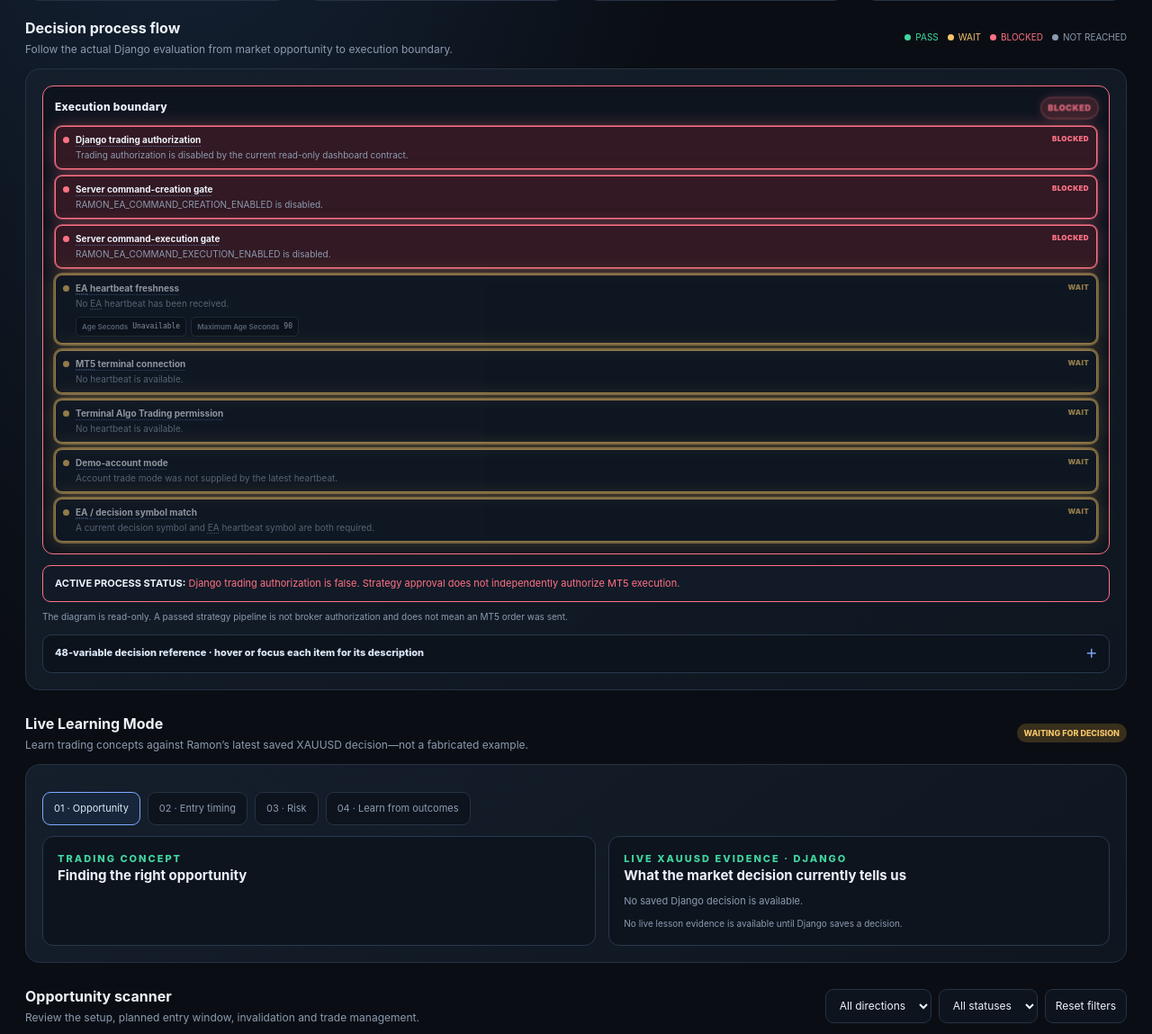
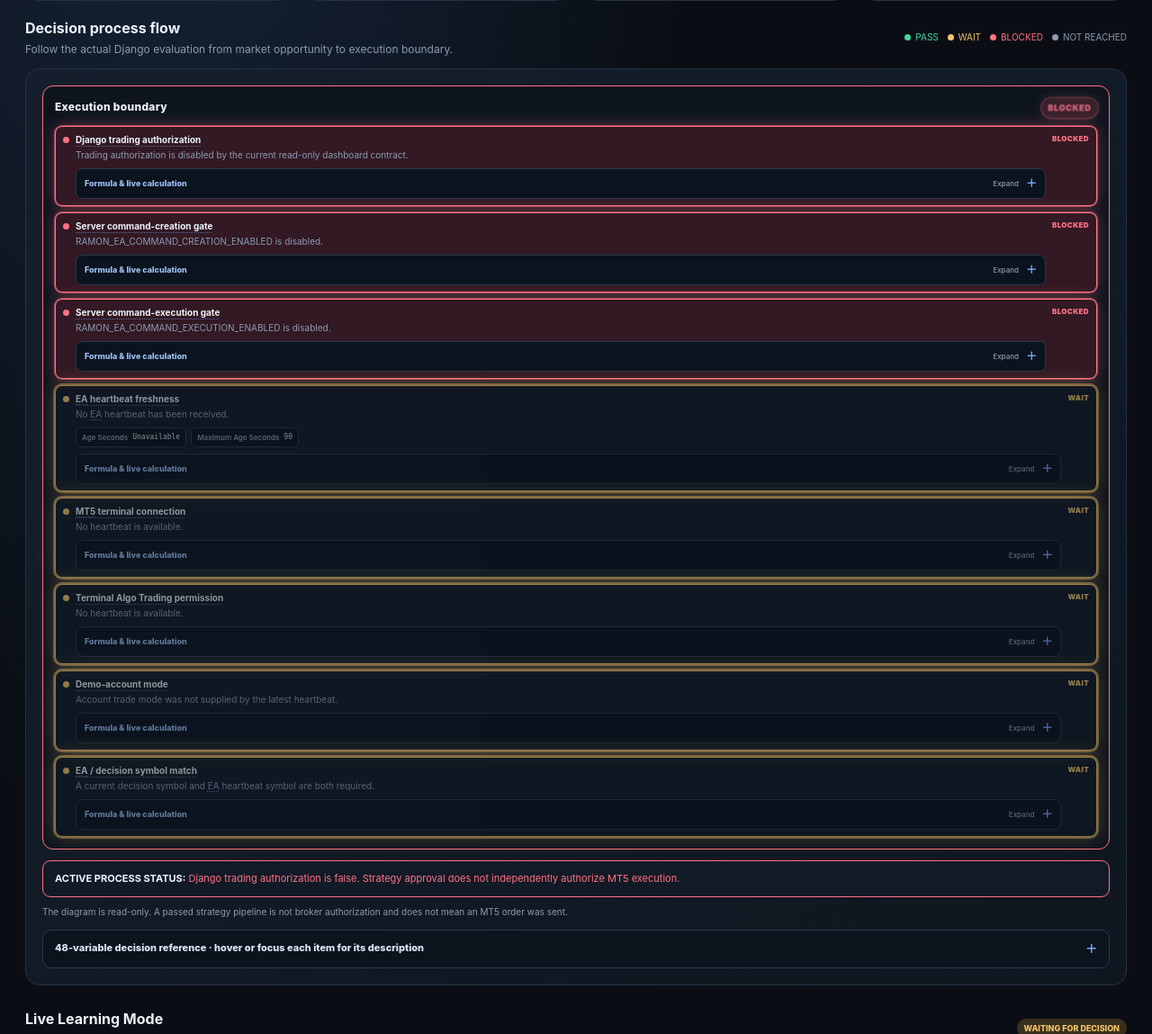
Before and after one commit to amiradmin/ramon-ai-trader, a Django app: template backend/django_bridge/ea_bridge/templates/ea_bridge/ramon_opportunity_risk_dashboard.html in a window 1280 px wide. Shown: the part 388-1537 px from the top of the page at 90% size. Run offline with Django 5.2, Linux system fonts and the light colour scheme; the template is opened without the code that fills it, so the values that code supplies are empty.

Commit message:
feat(dashboard): restore expandable condition calculations

```diff
--- a/backend/django_bridge/ea_bridge/templates/ea_bridge/ramon_opportunity_risk_dashboard.html
+++ b/backend/django_bridge/ea_bridge/templates/ea_bridge/ramon_opportunity_risk_dashboard.html
@@ -46,6 +46,25 @@
 .flow-metrics b{font-size:8px;color:var(--muted);font-weight:600}
 .flow-metrics code{font-size:8px;color:#dce8f8;overflow-wrap:anywhere}
 .flow-check.pass em{color:var(--green)}.flow-check.wait em{color:var(--amber)}.flow-check.blocked em{color:var(--red)}
+.flow-check-details{grid-column:2 / 4;margin-top:7px;border:1px solid #29384c;border-radius:7px;background:#0b131e;min-width:0}
+.flow-check-details>summary{display:flex;justify-content:space-between;align-items:center;gap:8px;padding:7px 9px;cursor:pointer;list-style:none;color:#9fc0f5;font-size:9px;font-weight:800}
+.flow-check-details>summary::-webkit-details-marker{display:none}
+.flow-check-details>summary:after{content:"＋";color:var(--blue);font-size:12px}
+.flow-check-details[open]>summary:after{content:"−"}
+.flow-check-details>summary span{margin-left:auto;color:var(--muted);font-size:8px;font-weight:500}
+.flow-check-detail-content{padding:0 9px 9px;min-width:0}
+.flow-check-detail-content .math-label{display:block;margin:8px 0 4px;color:var(--muted);font-size:8px;letter-spacing:.5px;text-transform:uppercase}
+.flow-formula{display:block;padding:8px;border-radius:6px;background:#111d2b;color:#dce8f8;font:10px/1.55 ui-monospace,SFMono-Regular,Consolas,monospace;white-space:pre-wrap;overflow-wrap:anywhere}
+.flow-unavailable{margin:4px 0;color:var(--amber);font-size:9px}
+.flow-detail-grid{display:grid;grid-template-columns:repeat(2,minmax(0,1fr));gap:5px}
+.flow-detail-cell{display:flex;justify-content:space-between;align-items:flex-start;gap:8px;min-width:0;padding:6px 7px;border:1px solid #26364a;border-radius:5px;background:#111a26}
+.flow-detail-cell span{color:var(--muted);font-size:8px;overflow-wrap:anywhere}
+.flow-detail-cell code{color:#dce8f8;font-size:9px;text-align:right;overflow-wrap:anywhere;white-space:pre-wrap}
+.flow-calculation-result{display:flex;justify-content:space-between;gap:10px;margin-top:7px;padding:8px;border:1px solid #34445a;border-radius:6px;background:#111a26}
+.flow-calculation-result span{color:var(--muted);font-size:9px}
+.flow-calculation-result strong{color:var(--green);font-size:10px;text-align:right;overflow-wrap:anywhere}
+.flow-calculation-note{margin:8px 0 0;color:var(--muted);font-size:8px;line-height:1.5}
+@media(max-width:620px){.flow-detail-grid{grid-template-columns:1fr}}
 .flow-math{grid-column:2 / 4;margin-top:5px;padding:7px 8px;border-left:2px solid #40536d;background:#0c1420;border-radius:0 6px 6px 0;min-width:0}
 .flow-math .math-label{display:block;color:var(--muted);font-size:8px;letter-spacing:.55px;text-transform:uppercase;margin:2px 0}
 .flow-math code{display:block;color:#dce8f8;font:10px/1.55 ui-monospace,SFMono-Regular,Consolas,monospace;white-space:normal;overflow-wrap:anywhere}
@@ -386,6 +405,60 @@ function flowMetricsMarkup(metrics) {
     '<span><b>' + esc(prettyCheck(key)) + '</b><code>' + esc(flowValue(value)) + '</code></span>'
   ).join("") + '</div>';
 }
+function flowDetailText(value) {
+  if (value === null || value === undefined || value === "") return "Unavailable";
+  if (typeof value === "object") return JSON.stringify(value, null, 2);
+  return String(value);
+}
+function flowDetailRows(source, prefix = "", depth = 0, rows = []) {
+  if (source === null || source === undefined || depth > 3) return rows;
+  if (Array.isArray(source)) {
+    source.forEach((value, index) => flowDetailRows(value, prefix ? prefix + "[" + index + "]" : "[" + index + "]", depth + 1, rows));
+  } else if (typeof source === "object") {
+    for (const [key, value] of Object.entries(source)) {
+      const name = prefix ? prefix + " · " + prettyCheck(key) : prettyCheck(key);
+      if (value !== null && typeof value === "object") flowDetailRows(value, name, depth + 1, rows);
+      else rows.push([name, flowDetailText(value)]);
+    }
+  } else {
+    rows.push([prefix || "Value", flowDetailText(source)]);
+  }
+  return rows;
+}
+function flowCheckCalculationMarkup(check, state, detail) {
+  const calculation = check.calculation && typeof check.calculation === "object" ? check.calculation : {};
+  const formula = check.formula ?? calculation.formula ?? check.expression ?? check.rule ?? check.condition_formula;
+  const inputs = check.inputs ?? calculation.inputs ?? check.metrics ?? check.values;
+  const result = calculation.result ?? check.calculated_value ?? check.result ?? check.actual ?? check.value;
+  const rows = flowDetailRows(inputs);
+  const extra = {};
+  for (const [key, value] of Object.entries(calculation)) {
+    if (!["formula", "inputs", "result"].includes(key)) extra[key] = value;
+  }
+  const extraRows = flowDetailRows(extra);
+  const hasFormula = formula !== undefined && formula !== null && formula !== "";
+  const formulaMarkup = hasFormula
+    ? '<code class="flow-formula">' + esc(flowDetailText(formula)) + '</code>'
+    : '<p class="flow-unavailable">Formula was not included in the Django response for this condition.</p>';
+  const inputMarkup = rows.length
+    ? '<div class="flow-detail-grid">' + rows.map(([name, value]) =>
+        '<div class="flow-detail-cell"><span>' + esc(name) + '</span><code>' + esc(value) + '</code></div>'
+      ).join("") + '</div>'
+    : '<p class="flow-unavailable">No calculation inputs or live metrics were supplied.</p>';
+  const resultMarkup = result !== undefined
+    ? '<div class="flow-calculation-result"><span>Calculated result</span><strong>' + esc(flowDetailText(result)) + '</strong></div>'
+    : '<div class="flow-calculation-result"><span>Django condition verdict</span><strong>' + esc(state.toUpperCase()) + '</strong></div>';
+  const extraMarkup = extraRows.length
+    ? '<span class="math-label">Additional calculation details</span><div class="flow-detail-grid">' + extraRows.map(([name, value]) =>
+        '<div class="flow-detail-cell"><span>' + esc(name) + '</span><code>' + esc(value) + '</code></div>'
+      ).join("") + '</div>' : "";
+  return '<details class="flow-check-details"><summary>Formula &amp; live calculation <span>Expand</span></summary>' +
+    '<div class="flow-check-detail-content"><span class="math-label">Formula / rule</span>' + formulaMarkup +
+    '<span class="math-label">Live inputs supplied by Django</span>' + inputMarkup +
+    resultMarkup + extraMarkup +
+    '<p class="flow-calculation-note">Values and verdict are displayed from the latest saved Django decision; the dashboard does not recalculate or alter the strategy.</p>' +
+    '</div></details>';
+}
 function flowCheckMarkup(check, state, displayName) {
   const label = displayName || check.display_name || check.label || prettyCheck(check.name);
   const detail = check.detail || check.explanation || check.message ||
@@ -397,7 +470,8 @@ function flowCheckMarkup(check, state, displayName) {
     "Live decision check returned by Django.";
   return '<div class="flow-check ' + css + '"><span class="flow-check-dot"></span><div>' +
     '<strong class="flow-tooltip" data-tooltip="' + esc(tooltip) + '" title="' + esc(tooltip) + '" tabindex="0">' + esc(label) + '</strong>' +
-    '<p>' + esc(detail) + '</p>' + flowMetricsMarkup(check.metrics) + '</div><em>' + tag + '</em></div>';
+    '<p>' + esc(detail) + '</p>' + flowMetricsMarkup(check.metrics) +
+    flowCheckCalculationMarkup(check, css, detail) + '</div><em>' + tag + '</em></div>';
 }
 function flowStageMarkup(title, stageResult, checks, fallback, forcedState) {
   const state = forcedState || stageState(stageResult);
```
